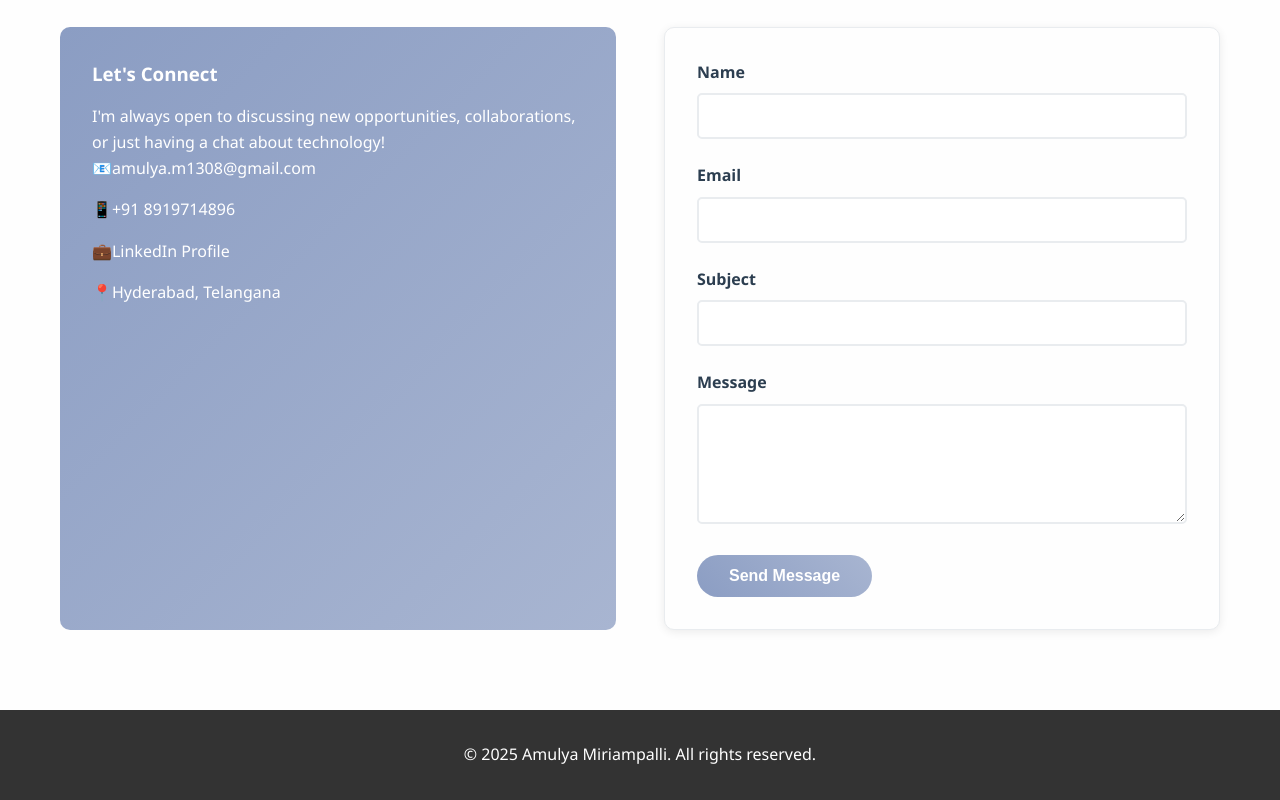
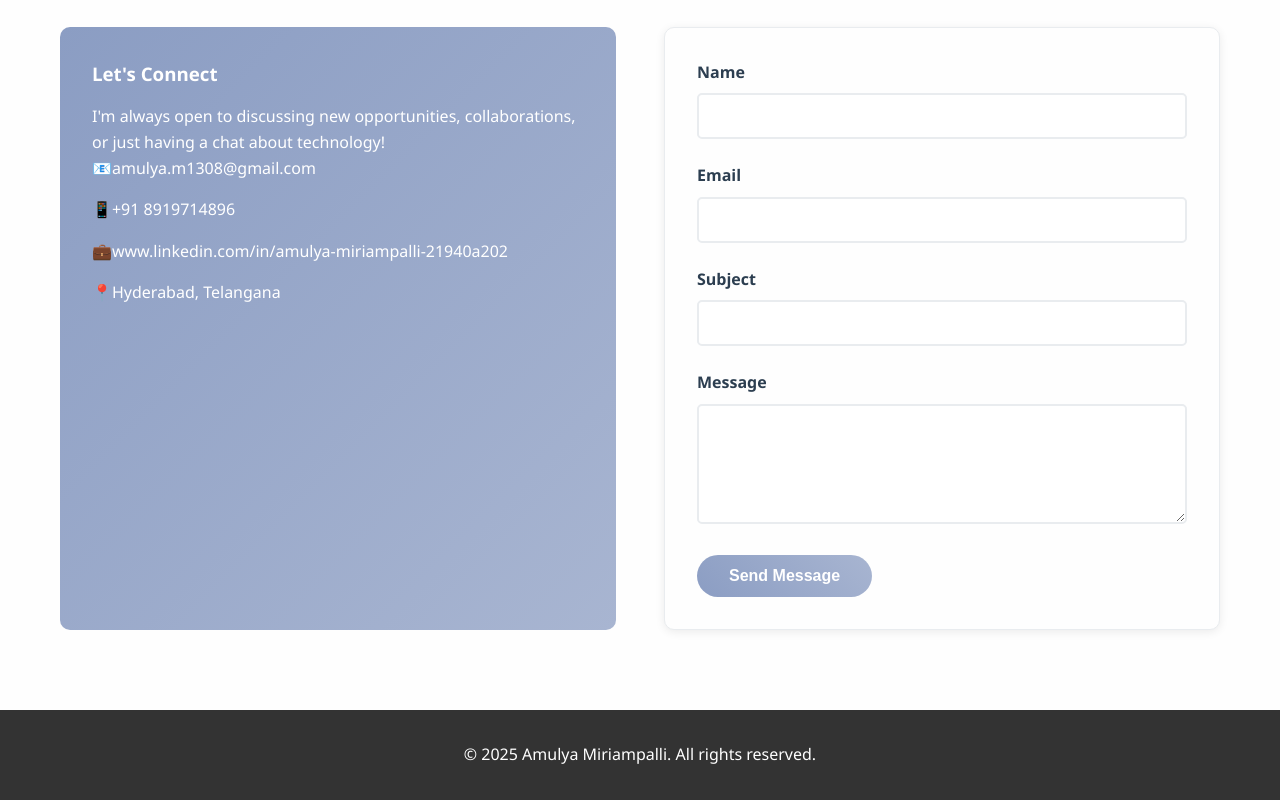
Before and after one commit to Amulyam1308/amulyamiriampalli, a plain HTML site: page index.html in a window 1280 px wide. Shown: the part 4810-5610 px from the top of the page. Drawn offline with Linux system fonts and the light colour scheme.

Commit message:
Update index.html

```diff
--- a/index.html
+++ b/index.html
@@ -736,7 +736,7 @@
                     </div>
                     <div class="contact-item">
                         <span>💼</span>
-                        <span>LinkedIn Profile</span>
+                        <span>www.linkedin.com/in/amulya-miriampalli-21940a202</span>
                     </div>
                     <div class="contact-item">
                         <span>📍</span>
```
